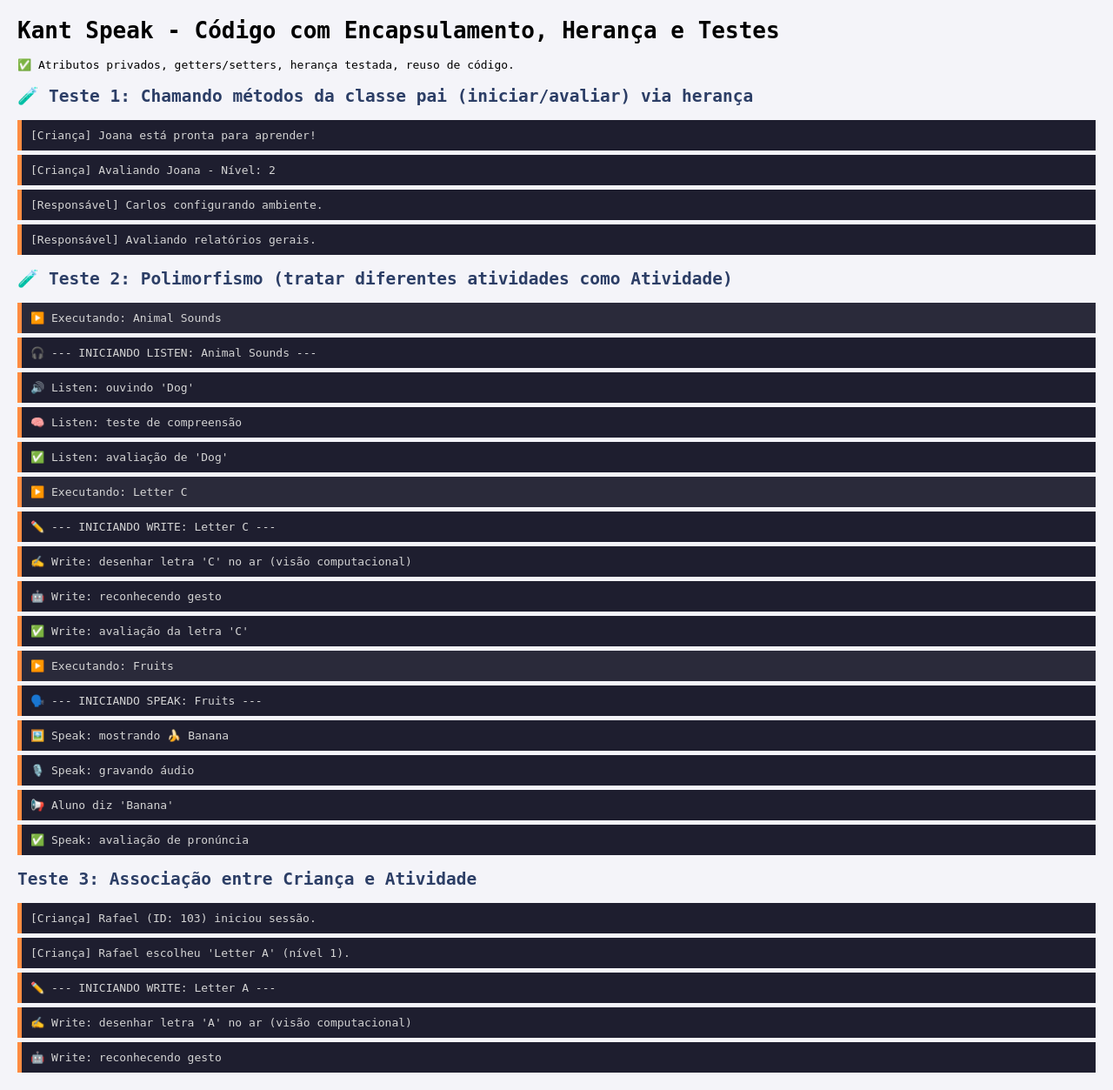
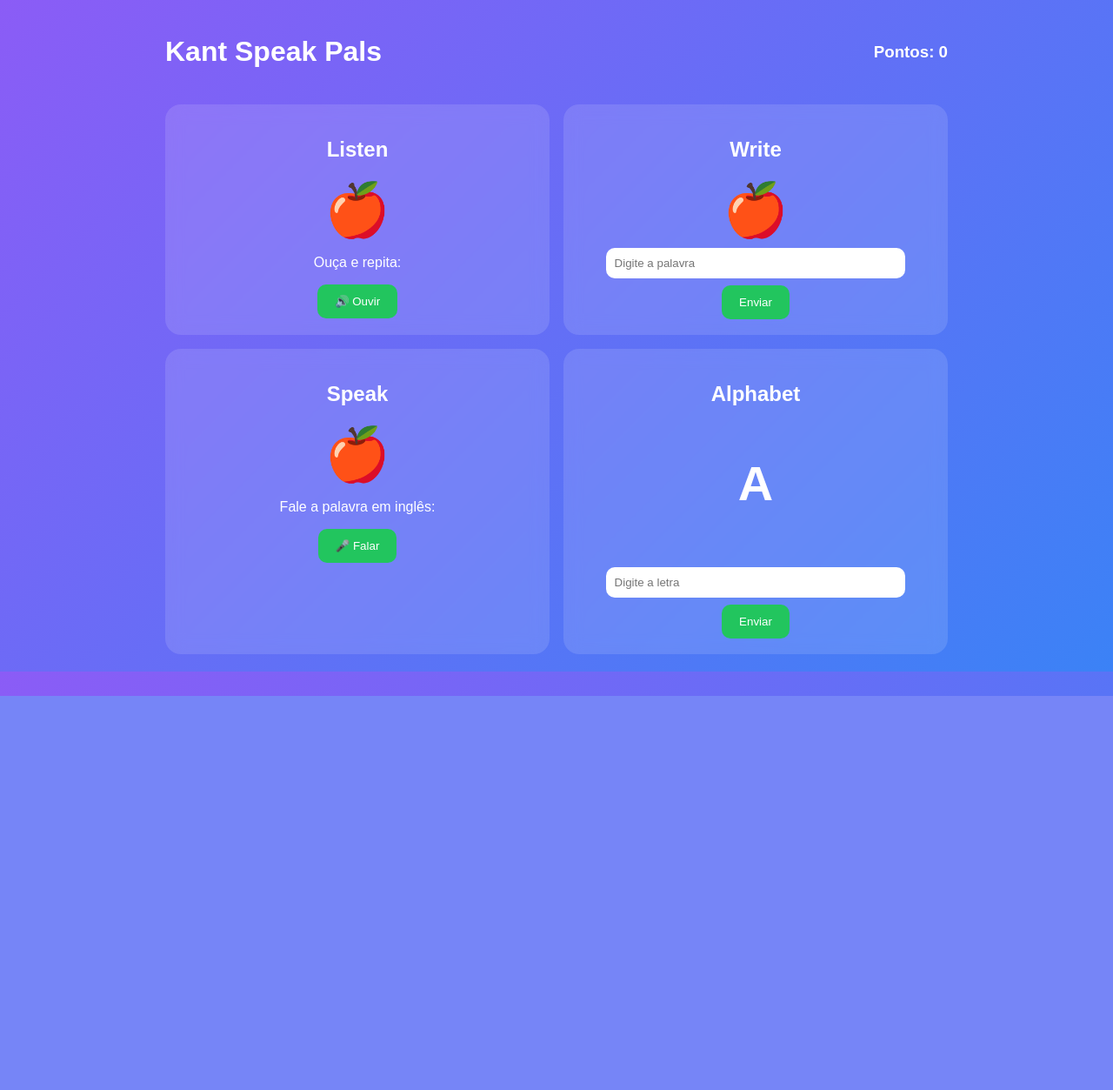
Before and after one commit to hiimizzy/kant_speak_, a PHP site: page /encapsulamento.php in a window 1280 px wide. Shown: the whole page at 87% size. After the commit the page ends 800 px from the top, so only its background shows below. Run offline with PHP 8.4, Linux system fonts and the light colour scheme.

Commit message:
Update encapsulamento.php

```diff
--- a/encapsulamento.php
+++ b/encapsulamento.php
@@ -1,239 +1,305 @@
-<!DOCTYPE html>
-<html lang="pt-br">
-<head>
-    <meta charset="UTF-8">
-    <title>Kant Speak - Versão com Encapsulamento e Herança</title>
-    <style>
-        body { font-family: monospace; background: #f4f4f9; margin: 20px; }
-        .log { background: #1e1e2f; color: #d4d4d4; padding: 10px; margin: 5px 0; border-left: 5px solid #ff8c42; white-space: pre-wrap; }
-        h2 { color: #2c3e66; }
-        pre { background: #fff; padding: 10px; border: 1px solid #ccc; overflow: auto; }
-    </style>
-</head>
-<body>
-<h1> Kant Speak - Código com Encapsulamento, Herança e Testes</h1>
-<p>✅ Atributos privados, getters/setters, herança testada, reuso de código.</p>
+<?php
+session_start();
 
-<?php
+// ---------- Dados ----------
+$palavras = [
+    ["word" => "Apple", "emoji" => "🍎", "audio" => "Apple"],
+    ["word" => "Ball",  "emoji" => "⚽",  "audio" => "Ball"],
+    ["word" => "Dog",   "emoji" => "🐶",  "audio" => "Dog"],
+];
+$letras = ["A", "B", "C"];
 
-// 1. CLASSE ABSTRATA (Usuario)
-
-abstract class Usuario {
-    private string $nome;
-    private int $idade;
-
-    public function __construct(string $nome, int $idade) {
-        $this->setNome($nome);
-        $this->setIdade($idade);
+// ---------- Gerenciador de Sessão (encapsulamento) ----------
+class SessionManager {
+    public function get(string $key, $default = null) {
+        return $_SESSION[$key] ?? $default;
     }
 
-    // Getters e Setters (encapsulamento)
-    public function getNome(): string { return $this->nome; }
-    public function setNome(string $nome): void { $this->nome = $nome; }
-
-    public function getIdade(): int { return $this->idade; }
-    public function setIdade(int $idade): void { $this->idade = $idade; }
-
-    // Métodos abstratos (serão implementados nas subclasses)
-    abstract public function iniciar(): void;
-    abstract public function avaliar(): void;
-}
-
-// 2. SUBCLASSE CRIANCA
-
-class Crianca extends Usuario {
-    private int $id;
-    private int $nivel;
-
-    public function __construct(string $nome, int $idade, int $id, int $nivel) {
-        parent::__construct($nome, $idade);
-        $this->setId($id);
-        $this->setNivel($nivel);
+    public function set(string $key, $value): void {
+        $_SESSION[$key] = $value;
     }
 
-    // Encapsulamento
-    public function getId(): int { return $this->id; }
-    public function setId(int $id): void { $this->id = $id; }
-    public function getNivel(): int { return $this->nivel; }
-    public function setNivel(int $nivel): void { $this->nivel = $nivel; }
-
-    // Métodos específicos
-    public function iniciarSessao(): void {
-        echo "<div class='log'>[Criança] {$this->getNome()} (ID: {$this->getId()}) iniciou sessão.</div>";
+    public function incrementScore(int $points): void {
+        $_SESSION['score'] = ($_SESSION['score'] ?? 0) + $points;
     }
 
-    public function escolherAtividade(Atividade $atividade): void {
-        echo "<div class='log'>[Criança] {$this->getNome()} escolheu '{$atividade->getNome()}' (nível {$atividade->getNivelDificuldade()}).</div>";
-        $atividade->iniciar();
+    public function getScore(): int {
+        return $_SESSION['score'] ?? 0;
     }
 
-    // Implementação dos métodos abstratos herdados
-    public function iniciar(): void {
-        echo "<div class='log'>[Criança] {$this->getNome()} está pronta para aprender!</div>";
+    public function setFeedback(string $msg): void {
+        $_SESSION['feedback'] = $msg;
     }
 
-    public function avaliar(): void {
-        echo "<div class='log'>[Criança] Avaliando {$this->getNome()} - Nível: {$this->getNivel()}</div>";
+    public function getFeedbackAndClear(): ?string {
+        $msg = $_SESSION['feedback'] ?? null;
+        unset($_SESSION['feedback']);
+        return $msg;
     }
 }
 
-// ------------------------------
-// 3. SUBCLASSE RESPONSAVEL
-// ------------------------------
-class Responsavel extends Usuario {
-    private int $id;
-    private int $nivel;
+// ---------- Classe abstrata ----------
+abstract class Atividade {
+    protected string $nome;
+    protected SessionManager $session;
+    protected array $itens;          // palavras ou letras
+    protected string $indexKey;      // chave na sessão para guardar o índice atual
 
-    public function __construct(string $nome, int $idade, int $id, int $nivel) {
-        parent::__construct($nome, $idade);
-        $this->setId($id);
-        $this->setNivel($nivel);
+    public function __construct(string $nome, array $itens, string $indexKey, SessionManager $session) {
+        $this->nome = $nome;
+        $this->itens = $itens;
+        $this->indexKey = $indexKey;
+        $this->session = $session;
     }
 
-    public function getId(): int { return $this->id; }
-    public function setId(int $id): void { $this->id = $id; }
-    public function getNivel(): int { return $this->nivel; }
-    public function setNivel(int $nivel): void { $this->nivel = $nivel; }
-
-    public function iniciarSessao(): void {
-        echo "<div class='log'>[Responsável] {$this->getNome()} acessou o painel.</div>";
+    protected function getCurrentIndex(): int {
+        return $this->session->get($this->indexKey, 0);
     }
 
-    public function monitorarDesempenho(Crianca $crianca): void {
-        echo "<div class='log'>[Responsável] Monitorando {$crianca->getNome()} (nível {$crianca->getNivel()}).</div>";
+    protected function setCurrentIndex(int $index): void {
+        $this->session->set($this->indexKey, $index);
     }
 
-    public function iniciar(): void {
-        echo "<div class='log'>[Responsável] {$this->getNome()} configurando ambiente.</div>";
+    protected function getCurrentItem() {
+        $idx = $this->getCurrentIndex();
+        return $this->itens[$idx] ?? null;
     }
 
-    public function avaliar(): void {
-        echo "<div class='log'>[Responsável] Avaliando relatórios gerais.</div>";
+    protected function advanceToNextItem(): void {
+        $next = ($this->getCurrentIndex() + 1) % count($this->itens);
+        $this->setCurrentIndex($next);
+    }
+
+    protected function addPoints(int $value): void {
+        $this->session->incrementScore($value);
+    }
+
+    abstract public function render(): void;
+
+    // Processa a resposta do usuário (POST)
+    abstract public function process(array $postData): void;
+}
+
+// ---------- Subclasse Listen (somente renderização, sem validação) ----------
+class Listen extends Atividade {
+    public function __construct(array $itens, SessionManager $session) {
+        parent::__construct('Listen', $itens, 'listen_index', $session);
+    }
+
+    public function render(): void {
+        $item = $this->getCurrentItem();
+        if (!$item) return;
+        echo "<div class='card'>
+                <h2>Listen</h2>
+                <div class='emoji'>{$item['emoji']}</div>
+                <p>Ouça e repita:</p>
+                <button onclick=\"falar('{$item['audio']}')\">🔊 Ouvir</button>
+              </div>";
+    }
+
+    public function process(array $postData): void {
+        // Listen não processa envio do usuário (apenas áudio)
     }
 }
 
-// ------------------------------
-// 4. CLASSE PAI ATIVIDADE (abstrata)
-// ------------------------------
-abstract class Atividade {
-    private string $nome;
-    private int $nivelDificuldade;
-
-    public function __construct(string $nome, int $nivelDificuldade) {
-        $this->setNome($nome);
-        $this->setNivelDificuldade($nivelDificuldade);
+// ---------- Subclasse Write ----------
+class Write extends Atividade {
+    public function __construct(array $itens, SessionManager $session) {
+        parent::__construct('Write', $itens, 'write_index', $session);
     }
 
-    public function getNome(): string { return $this->nome; }
-    public function setNome(string $nome): void { $this->nome = $nome; }
-    public function getNivelDificuldade(): int { return $this->nivelDificuldade; }
-    public function setNivelDificuldade(int $nivel): void { $this->nivelDificuldade = $nivel; }
+    public function render(): void {
+        $item = $this->getCurrentItem();
+        echo "<div class='card'>
+                <h2>Write</h2>
+                <div class='emoji'>{$item['emoji']}</div>
+                <form method='POST'>
+                    <input type='hidden' name='action' value='write'>
+                    <input type='text' name='resposta' placeholder='Digite a palavra'>
+                    <button type='submit'>Enviar</button>
+                </form>
+              </div>";
+    }
 
-    abstract public function iniciar(): void;
-    abstract public function avaliar(): void;
+    public function process(array $postData): void {
+        $resposta = strtolower(trim($postData['resposta'] ?? ''));
+        $correta = strtolower($this->getCurrentItem()['word']);
+        if ($resposta === $correta) {
+            $this->session->setFeedback('Correto!');
+            $this->addPoints(10);
+            $this->advanceToNextItem();
+        } else {
+            $this->session->setFeedback('Tente novamente');
+        }
+    }
 }
 
-// ------------------------------
-// 5. SUBATIVIDADES
-// ------------------------------
-class Listen extends Atividade {
-    private string $palavra;
-    public function __construct(string $nome, int $nivel, string $palavra) {
-        parent::__construct($nome, $nivel);
-        $this->setPalavra($palavra);
+// ---------- Subclasse Speak ----------
+class Speak extends Atividade {
+    public function __construct(array $itens, SessionManager $session) {
+        parent::__construct('Speak', $itens, 'speak_index', $session);
     }
-    public function getPalavra(): string { return $this->palavra; }
-    public function setPalavra(string $palavra): void { $this->palavra = $palavra; }
 
-    private function ouvirPalavra(): void { echo "<div class='log'>🔊 Listen: ouvindo '{$this->getPalavra()}'</div>"; }
-    private function compreenderPalavra(): void { echo "<div class='log'>🧠 Listen: teste de compreensão</div>"; }
+    public function render(): void {
+        $item = $this->getCurrentItem();
+        echo "<div class='card'>
+                <h2>Speak</h2>
+                <div class='emoji'>{$item['emoji']}</div>
+                <p>Fale a palavra em inglês:</p>
+                <button type='button' onclick='iniciarReconhecimento()'>🎤 Falar</button>
+                <form method='POST' id='formSpeak'>
+                    <input type='hidden' name='action' value='speak'>
+                    <input type='hidden' name='resposta' id='falaCapturada'>
+                </form>
+              </div>";
+    }
 
-    public function iniciar(): void {
-        echo "<div class='log'>🎧 --- INICIANDO LISTEN: {$this->getNome()} ---</div>";
-        $this->ouvirPalavra();
-        $this->compreenderPalavra();
+    public function process(array $postData): void {
+        $resposta = strtolower(trim($postData['resposta'] ?? ''));
+        $correta = strtolower($this->getCurrentItem()['word']);
+        similar_text($resposta, $correta, $percentual);
+        if ($percentual >= 80) {
+            $this->session->setFeedback('Pronúncia muito boa!');
+            $this->addPoints(10);
+            $this->advanceToNextItem();
+        } else {
+            $this->session->setFeedback('Tente pronunciar novamente');
+        }
     }
-    public function avaliar(): void { echo "<div class='log'>✅ Listen: avaliação de '{$this->getPalavra()}'</div>"; }
 }
 
-class Write extends Atividade {
-    private string $letra;
-    public function __construct(string $nome, int $nivel, string $letra) {
-        parent::__construct($nome, $nivel);
-        $this->setLetra($letra);
+// ---------- Subclasse Alphabet ----------
+class Alphabet extends Atividade {
+    public function __construct(array $itens, SessionManager $session) {
+        parent::__construct('Alphabet', $itens, 'alphabet_index', $session);
     }
-    public function getLetra(): string { return $this->letra; }
-    public function setLetra(string $letra): void { $this->letra = $letra; }
 
-    private function digitarLetra(): void { echo "<div class='log'>✍️ Write: desenhar letra '{$this->getLetra()}' no ar (visão computacional)</div>"; }
-    private function validarGesto(): void { echo "<div class='log'>🤖 Write: reconhecendo gesto</div>"; }
+    public function render(): void {
+        $letra = $this->getCurrentItem();
+        echo "<div class='card'>
+                <h2>Alphabet</h2>
+                <p class='letter'>{$letra}</p>
+                <form method='POST'>
+                    <input type='hidden' name='action' value='alphabet'>
+                    <input type='text' name='resposta' maxlength='1' placeholder='Digite a letra'>
+                    <button type='submit'>Enviar</button>
+                </form>
+              </div>";
+    }
 
-    public function iniciar(): void {
-        echo "<div class='log'>✏️ --- INICIANDO WRITE: {$this->getNome()} ---</div>";
-        $this->digitarLetra();
-        $this->validarGesto();
+    public function process(array $postData): void {
+        $resposta = strtoupper(trim($postData['resposta'] ?? ''));
+        $correta = $this->getCurrentItem();
+        if ($resposta === $correta) {
+            $this->session->setFeedback('Acertou a letra!');
+            $this->addPoints(10);
+            $this->advanceToNextItem();
+        } else {
+            $this->session->setFeedback('Tente novamente');
+        }
     }
-    public function avaliar(): void { echo "<div class='log'>✅ Write: avaliação da letra '{$this->getLetra()}'</div>"; }
 }
 
-class Speak extends Atividade {
-    private string $palavra;
-    private string $imagem;
-    public function __construct(string $nome, int $nivel, string $palavra, string $imagem) {
-        parent::__construct($nome, $nivel);
-        $this->setPalavra($palavra);
-        $this->setImagem($imagem);
+// ---------- Processamento de requisições POST ----------
+if ($_SERVER['REQUEST_METHOD'] === 'POST') {
+    $sessionManager = new SessionManager();
+    $action = $_POST['action'] ?? '';
+
+    // Mapeamento de ações para classes
+    $activities = [
+        'write'   => new Write($palavras, $sessionManager),
+        'speak'   => new Speak($palavras, $sessionManager),
+        'alphabet'=> new Alphabet($letras, $sessionManager),
+    ];
+
+    if (isset($activities[$action])) {
+        $activities[$action]->process($_POST);
     }
-    public function getPalavra(): string { return $this->palavra; }
-    public function setPalavra(string $palavra): void { $this->palavra = $palavra; }
-    public function getImagem(): string { return $this->imagem; }
-    public function setImagem(string $imagem): void { $this->imagem = $imagem; }
 
-    private function gravarAudio(): void { echo "<div class='log'>🎙️ Speak: gravando áudio</div>"; }
-    private function exibirImagem(): void { echo "<div class='log'>🖼️ Speak: mostrando {$this->getImagem()}</div>"; }
-
-    public function iniciar(): void {
-        echo "<div class='log'>🗣️ --- INICIANDO SPEAK: {$this->getNome()} ---</div>";
-        $this->exibirImagem();
-        $this->gravarAudio();
-        echo "<div class='log'>📢 Aluno diz '{$this->getPalavra()}'</div>";
-    }
-    public function avaliar(): void { echo "<div class='log'>✅ Speak: avaliação de pronúncia</div>"; }
+    header('Location: ' . $_SERVER['PHP_SELF']);
+    exit;
 }
 
-// ------------------------------
-// 6. TESTE DE COMPORTAMENTOS HERDADOS E RELAÇÕES
-// ------------------------------
-function testarHerancaEComportamentos() {
-    echo "<h2>🧪 Teste 1: Chamando métodos da classe pai (iniciar/avaliar) via herança</h2>";
-    $c = new Crianca("Joana", 8, 102, 2);
-    $c->iniciar();      // herdado de Usuario
-    $c->avaliar();      // herdado de Usuario
+// ---------- Renderização da página ----------
+$sessionManager = new SessionManager();
+$feedback = $sessionManager->getFeedbackAndClear();
+$score = $sessionManager->getScore();
 
-    $r = new Responsavel("Carlos", 40, 202, 1);
-    $r->iniciar();
-    $r->avaliar();
+// // Teste manual
+// $session = new SessionManager();
+// $write = new Write($palavras, $session);
+// echo "Índice inicial: " . $write->getCurrentIndex(); // 0
+// $write->advanceToNextItem();
+// echo "Após avançar: " . $write->getCurrentIndex(); // 1
+// $write->addPoints(5);
+// echo "Pontos: " . $session->getScore(); // 5
 
-    echo "<h2>🧪 Teste 2: Polimorfismo (tratar diferentes atividades como Atividade)</h2>";
-    $atividades = [
-        new Listen("Animal Sounds", 1, "Dog"),
-        new Write("Letter C", 1, "C"),
-        new Speak("Fruits", 1, "Banana", "🍌 Banana")
-    ];
-    foreach ($atividades as $atv) {
-        echo "<div class='log' style='background:#2a2a3a;'>▶️ Executando: " . $atv->getNome() . "</div>";
-        $atv->iniciar();
-        $atv->avaliar();
-    }
+?>
+<!DOCTYPE html>
+<html lang="pt-BR">
+<head>
+<meta charset="UTF-8">
+<meta name="viewport" content="width=device-width, initial-scale=1.0">
+<title>Kant Speak</title>
+<style>
+/* (mesmo CSS original, mantido) */
+body { font-family: Arial, sans-serif; background: linear-gradient(135deg,#8b5cf6,#3b82f6); color:#fff; margin:0; padding:20px; }
+.container { max-width: 900px; margin: auto; }
+.header { display:flex; justify-content:space-between; align-items:center; }
+.grid { display: grid; grid-template-columns: repeat(2, minmax(220px, 1fr)); gap: 16px; margin-top: 20px; }
+@media (max-width: 768px) { .grid { grid-template-columns: 1fr; } }
+.card { background: #ffffff20; padding: 18px; border-radius: 18px; backdrop-filter: blur(10px); text-align: center; min-height: 220px; }
+.emoji { font-size: 60px; }
+.letter { font-size: 56px; font-weight: bold; }
+input { padding: 10px; border: none; border-radius: 10px; width: 80%; margin: 8px 0; }
+button { padding:12px 20px; border:none; border-radius:10px; cursor:pointer; background:#22c55e; color:#fff; }
+.feedback { margin-top:20px; background:#00000030; padding:15px; border-radius:12px; }
+</style>
+</head>
+<body>
+<div class="container">
+    <div class="header">
+        <h1>Kant Speak Pals</h1>
+        <h3>Pontos: <?= $score ?></h3>
+    </div>
 
-    echo "<h2> Teste 3: Associação entre Criança e Atividade</h2>";
-    $aluno = new Crianca("Rafael", 6, 103, 1);
-    $aluno->iniciarSessao();
-    $aluno->escolherAtividade(new Write("Letter A", 1, "A"));
+    <?php if ($feedback): ?>
+        <div class="feedback"><?= htmlspecialchars($feedback) ?></div>
+    <?php endif; ?>
+
+    <div class="grid">
+        <?php (new Listen($palavras, $sessionManager))->render(); ?>
+        <?php (new Write($palavras, $sessionManager))->render(); ?>
+        <?php (new Speak($palavras, $sessionManager))->render(); ?>
+        <?php (new Alphabet($letras, $sessionManager))->render(); ?>
+    </div>
+</div>
+
+<script>
+function falar(texto) {
+    const msg = new SpeechSynthesisUtterance(texto);
+    msg.lang = 'en-US';
+    speechSynthesis.speak(msg);
 }
 
-// Executar os testes
-testarHerancaEComportamentos();
-?>
+function iniciarReconhecimento() {
+    const SpeechRecognition = window.SpeechRecognition || window.webkitSpeechRecognition;
+    if (!SpeechRecognition) {
+        alert('Seu navegador não suporta reconhecimento de voz.');
+        return;
+    }
+    const recognition = new SpeechRecognition();
+    recognition.lang = 'en-US';
+    recognition.start();
+    recognition.onresult = function(event) {
+        const texto = event.results[0][0].transcript;
+        document.getElementById('falaCapturada').value = texto;
+        document.getElementById('formSpeak').submit();
+    };
+    recognition.onerror = function() {
+        alert('Não foi possível capturar sua fala.');
+    };
+}
+</script>
 </body>
 </html>
```
